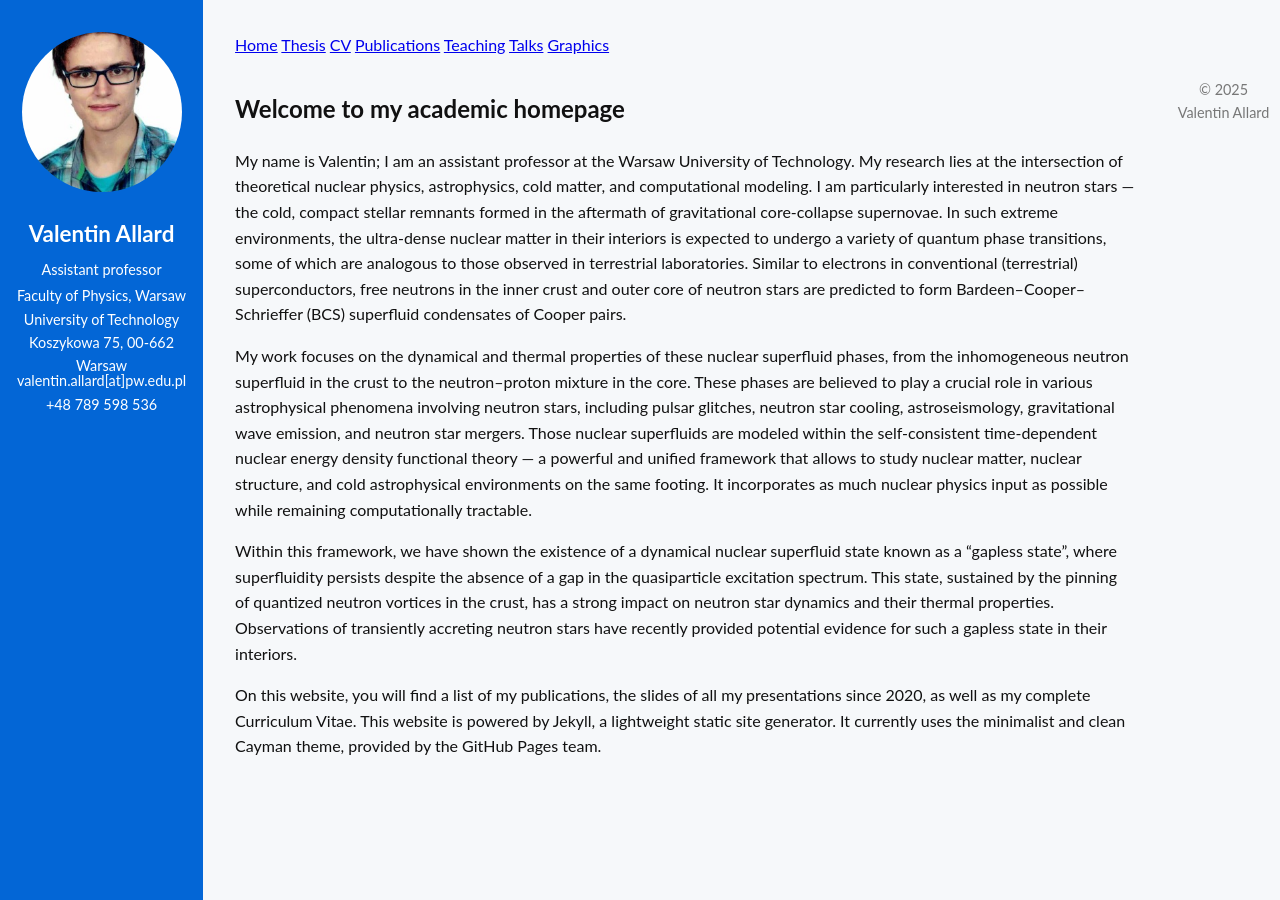
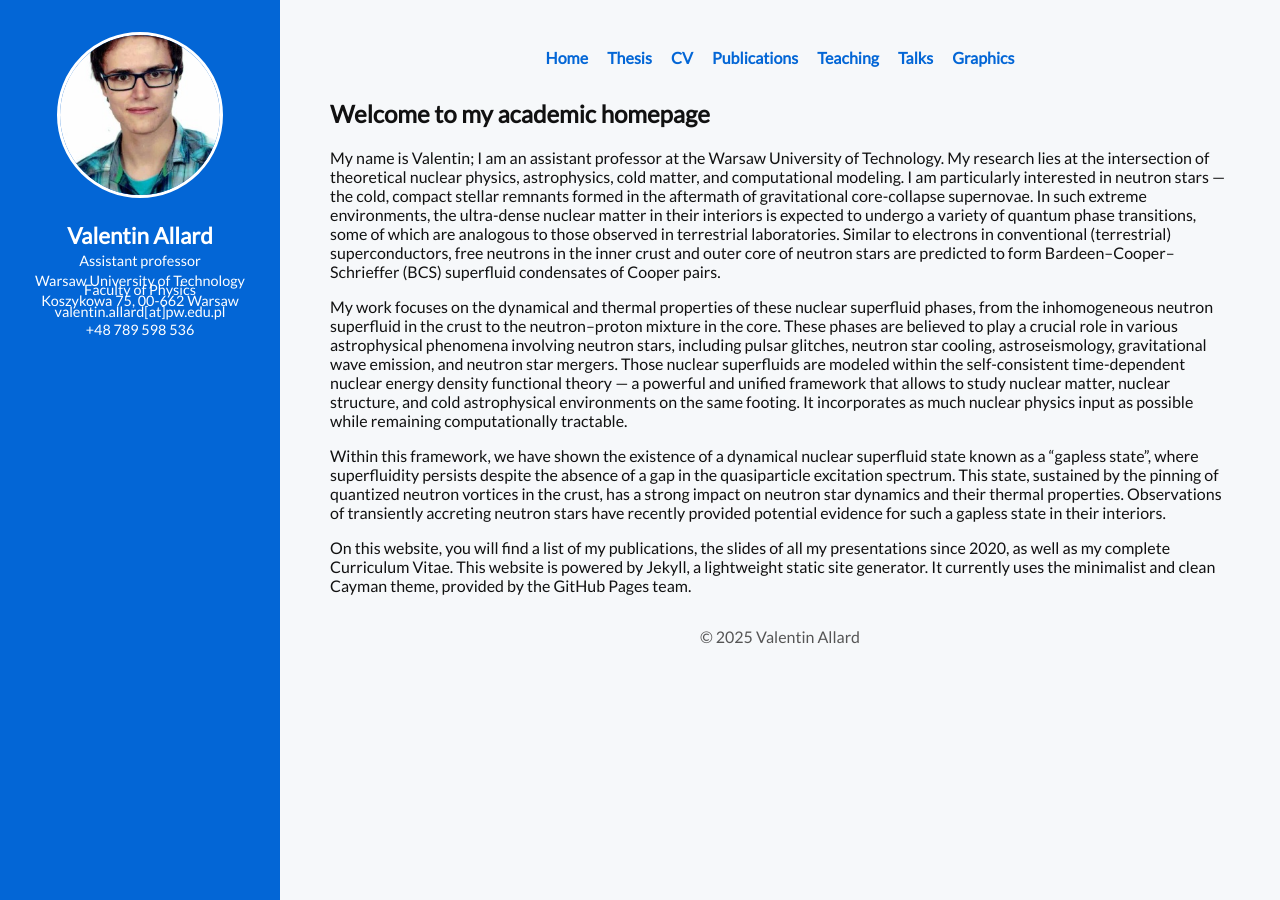
Before and after one commit to V-allard/V-allard.github.io, a Jekyll site: the page index.html, which Jekyll copies as it is, in a window 1280 px wide. Built offline with Jekyll 4.4.1, drawn with Linux system fonts in a browser that asks for light colours.

Commit message:
Update index.html

```diff
--- a/index.html
+++ b/index.html
@@ -1,3 +1,170 @@
+<!DOCTYPE html>
+<html lang="en">
+<head>
+  <meta charset="UTF-8" />
+  <meta name="viewport" content="width=device-width, initial-scale=1.0"/>
+  <title>Valentin Allard</title>
+
+  <!-- Cayman font -->
+  <link href="https://fonts.googleapis.com/css2?family=Lato&display=swap" rel="stylesheet" />
+
+  <!-- Style -->
+  <style>
+    body {
+      margin: 0;
+      padding: 0;
+      display: flex;
+      min-height: 100vh;
+      background-color: #f6f8fa;
+      color: #111;
+      font-family: "Lato", sans-serif;
+    }
+
+    .sidebar {
+      width: 280px;
+      background-color: #0366d6;
+      padding: 2rem 1rem;
+      box-sizing: border-box;
+      display: flex;
+      flex-direction: column;
+      align-items: center;
+      color: white;
+    }
+
+    .sidebar img {
+      width: 160px;
+      height: 160px;
+      border-radius: 50%;
+      object-fit: cover;
+      margin-bottom: 1rem;
+      border: 3px solid white;
+    }
+
+    .sidebar h1 {
+      margin: 0.5rem 0 0.2rem;
+      font-size: 1.4rem;
+      text-align: center;
+    }
+
+    .sidebar p {
+      font-size: 0.9rem;
+      margin: 0.2rem 0;
+      text-align: center;
+    }
+
+    .main-content {
+      flex-grow: 1;
+      padding: 2rem;
+      max-width: 900px;
+      margin: 0 auto;
+    }
+
+    .navbar {
+      margin: 1rem 0 2rem;
+      text-align: center;
+    }
+
+    .navbar a {
+      color: #0366d6;
+      text-decoration: none;
+      margin: 0 0.5rem;
+      font-weight: bold;
+    }
+
+    .navbar a:hover {
+      text-decoration: underline;
+    }
+
+    footer {
+      text-align: center;
+      margin-top: 2rem;
+      color: #555;
+    }
+
+    @media (max-width: 768px) {
+      body {
+        flex-direction: column;
+      }
+
+      .sidebar {
+        width: 100%;
+        flex-direction: row;
+        justify-content: center;
+        gap: 1.5rem;
+        padding: 1rem;
+        text-align: left;
+      }
+
+      .sidebar img {
+        width: 80px;
+        height: 80px;
+      }
+
+      .sidebar h1, .sidebar p {
+        text-align: left;
+      }
+
+      .main-content {
+        padding: 1rem;
+      }
+    }
+  </style>
+</head>
+
+<body>
+  <div class="sidebar">
+    <img src="/assets/images/PhotoCV.png" alt="Valentin Allard">
+    <div>
+      <h1>Valentin Allard</h1>
+      <p>Assistant professor</p>
+      <p style="font-size: 0.9rem; color: white; margin: 0;">Warsaw University of Technology</p>
+      <p style="font-size: 0.9rem; color: white; margin: -0.5rem 0 0.1rem 0;">Faculty of Physics</p>
+      <p style="font-size: 0.9rem; color: white; margin: -0.5rem 0 0.1rem 0;">Koszykowa 75, 00-662 Warsaw</p>
+      <p style="font-size: 0.9rem; color: white; margin: -0.5rem 0 0.1rem 0;">valentin.allard[at]pw.edu.pl</p>
+      <p style="font-size: 0.9rem; color: white; margin: 0;">+48 789 598 536</p>
+    </div>
+  </div>
+
+  <div class="main-content">
+    <nav class="navbar">
+      <a href="/">Home</a>
+      <a href="/thesis/">Thesis</a>
+      <a href="/cv/">CV</a>
+      <a href="/publications/">Publications</a>
+      <a href="/teaching/">Teaching</a>
+      <a href="/talks/">Talks</a>
+      <a href="/graphics/">Graphics</a>
+    </nav>
+
+    <h2>Welcome to my academic homepage</h2>
+
+     <p> My name is Valentin; I am an assistant professor at the Warsaw University of Technology. My research lies at the intersection of theoretical nuclear physics, astrophysics, cold matter, and computational modeling.
+      I am particularly interested in neutron stars — the cold, compact stellar remnants formed in the aftermath of gravitational core-collapse supernovae. In such extreme environments, the ultra-dense nuclear matter in their interiors is expected to undergo a variety of quantum phase transitions, some of which are analogous to those observed in terrestrial laboratories.
+      Similar to electrons in conventional (terrestrial) superconductors, free neutrons in the inner crust and outer core of neutron stars are predicted to form Bardeen–Cooper–Schrieffer (BCS) superfluid condensates of Cooper pairs. </p>
+
+      <p>My work focuses on the dynamical and thermal properties of these nuclear superfluid phases, from the inhomogeneous neutron superfluid in the crust to the neutron–proton mixture in the core.
+      These phases are believed to play a crucial role in various astrophysical phenomena involving neutron stars, including pulsar glitches, neutron star cooling, astroseismology, gravitational wave emission, and neutron star mergers.
+      Those nuclear superfluids are modeled within the self-consistent time-dependent nuclear energy density functional theory — a powerful and unified framework that allows to study nuclear matter, nuclear structure, and cold astrophysical environments on the same footing.
+      It incorporates as much nuclear physics input as possible while remaining computationally tractable.</p>
+
+      <p>Within this framework, we have shown the existence of a dynamical nuclear superfluid state known as a “gapless state”, where superfluidity persists despite the absence of a gap in the quasiparticle excitation spectrum.
+      This state, sustained by the pinning of quantized neutron vortices in the crust, has a strong impact on neutron star dynamics and their thermal properties.
+      Observations of transiently accreting neutron stars have recently provided potential evidence for such a gapless state in their interiors.</p>
+
+      <p>On this website, you will find a list of my publications, the slides of all my presentations since 2020, as well as my complete Curriculum Vitae.
+      This website is powered by Jekyll, a lightweight static site generator. It currently uses the minimalist and clean Cayman theme, provided by the GitHub Pages team.</p>
+
+    <footer class="footer">
+      <p>&copy; 2025 Valentin Allard</p>
+    </footer>
+  </div>
+</body>
+</html>
+
+
+
+
+<!--
 <!DOCTYPE html>
 <html lang="en">
 <head>
@@ -154,7 +321,12 @@ footer {
     </div>
   </footer>
 </body>
-</html>
+</html>  -->
+
+
+
+
+
 
 
 <!--
```
